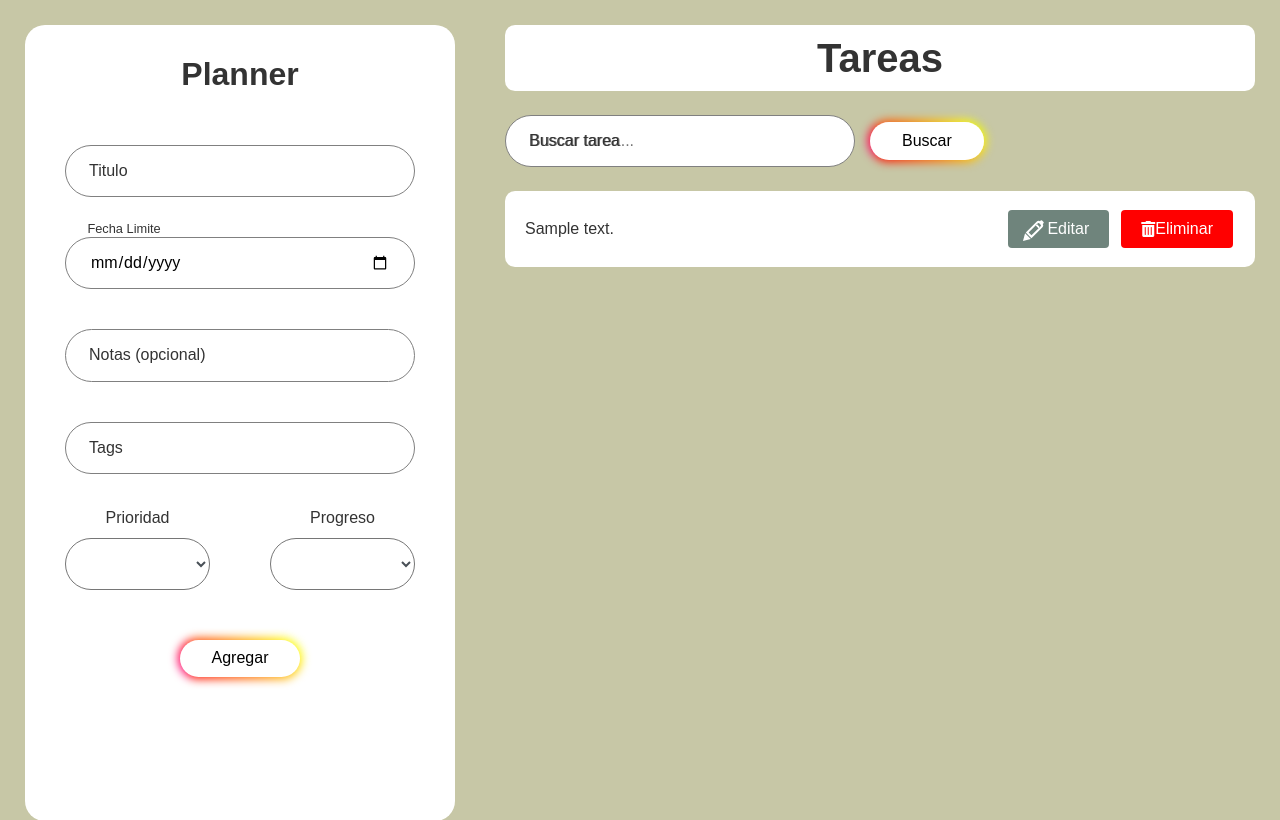
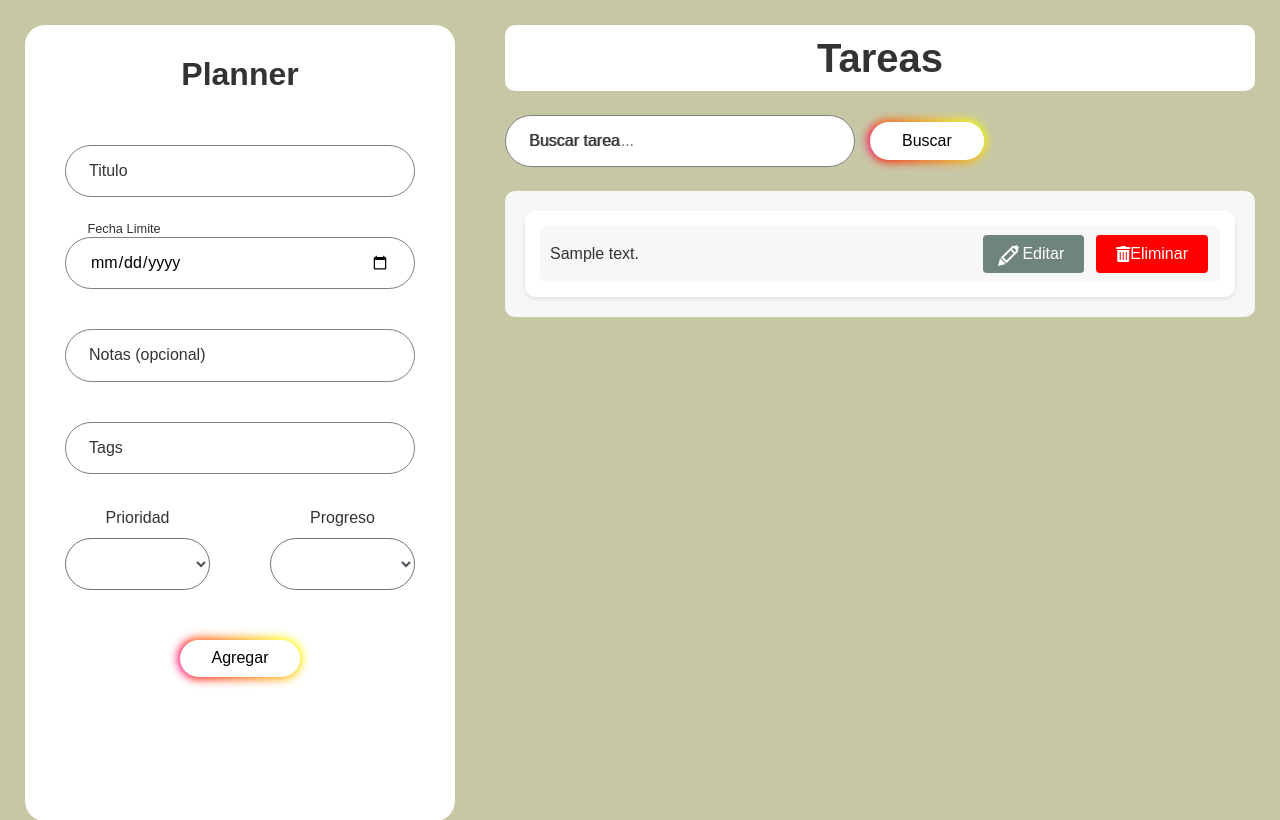
Before and after one commit to isaacbc10/tarea_algoritmoii, a Flask app: template templates/index.html in a window 1280 px wide. Shown: the top 820 px of the page. Run offline with Flask 3, Linux system fonts and the light colour scheme; the template is opened without the code that fills it: most values are stand-ins (such as "Sample title", 1, 10 or a date in 2020); some libraries are stand-ins or nearby versions.

Commit message:
Se definieron espacios para las tareas con el fin de mejorar la visual de la pagina

```diff
--- a/static/styles.css
+++ b/static/styles.css
@@ -460,3 +460,33 @@ label {
 .eliminar-tarea:hover {
     background-color: darkred;
 }
+
+.grid-container {
+    display: grid;
+    grid-template-columns: repeat(auto-fit, minmax(400px, 1fr));
+    gap: 20px;
+    padding: 20px;
+    background-color: #f7f7f7;
+    border-radius: 10px;
+}
+
+.tarea {
+    background-color: white;
+    padding: 15px;
+    border-radius: 10px;
+    box-shadow: 0 2px 4px rgba(0, 0, 0, 0.1);
+    transition: transform 0.2s;
+}
+
+.tarea:hover {
+    transform: scale(1.05);
+}
+
+.titulo-tarea {
+    display: flex;
+    justify-content: space-between;
+    align-items: center;
+    padding: 5px 10px;
+    background-color: #f7f7f7;
+    border-radius: 5px;
+}
--- a/templates/index.html
+++ b/templates/index.html
@@ -80,9 +80,9 @@
                     <button class="editar-tarea" data-id="{{ tarea.descripcion }}">
                         <i class="gg-pen"></i> Editar
                     </button>
-                <form action="/eliminar" method="POST" ">
+                <form action="/eliminar" method="POST">
                     <input type="hidden" name="original_descripcion" value="{{ tarea.descripcion }}">
-                    <button type="submit" class="eliminar-tarea" >
+                    <button type="submit" class="eliminar-tarea">
                         <i class="fas fa-trash-alt"></i> Eliminar
                     </button>
                 </form>
```
